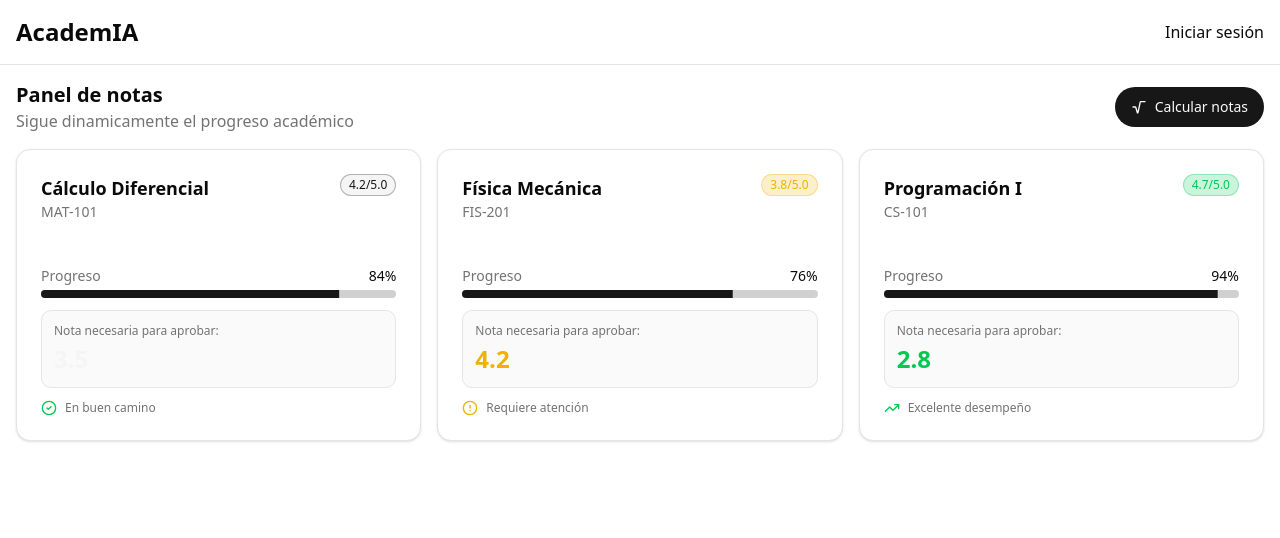
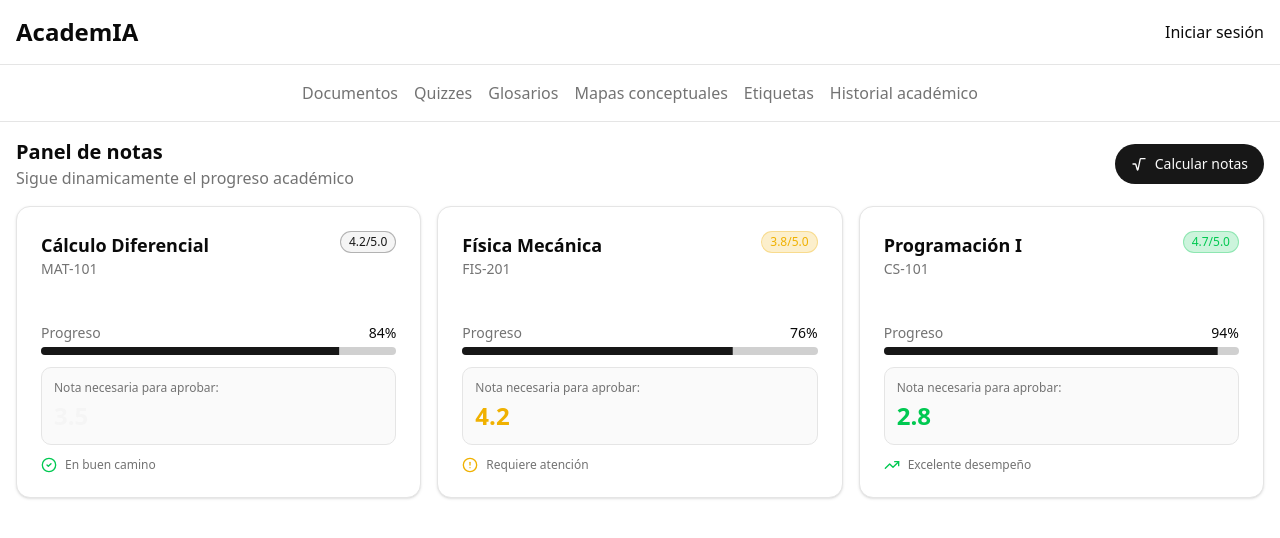
Before and after one commit to yerovyespitia/academia, a Next.js app: page / in a window 1280 px wide. Shown: the top 538 px of the page. Built offline with nearby package versions, Linux system fonts and the light colour scheme.

Commit message:
feat(layout): add Subnavbar

```diff
--- a/app/layout.tsx
+++ b/app/layout.tsx
@@ -1,6 +1,7 @@
 import type { Metadata } from 'next'
 import { Geist, Geist_Mono } from 'next/font/google'
 import Navbar from '@/components/navbar'
+import SubNavbar from '@/components/sub-navbar'
 import './globals.css'
 
 const geistSans = Geist({
@@ -29,6 +30,7 @@ export default function RootLayout({
         className={`${geistSans.variable} ${geistMono.variable} antialiased`}
       >
         <Navbar />
+        <SubNavbar />
         {children}
       </body>
     </html>
```
